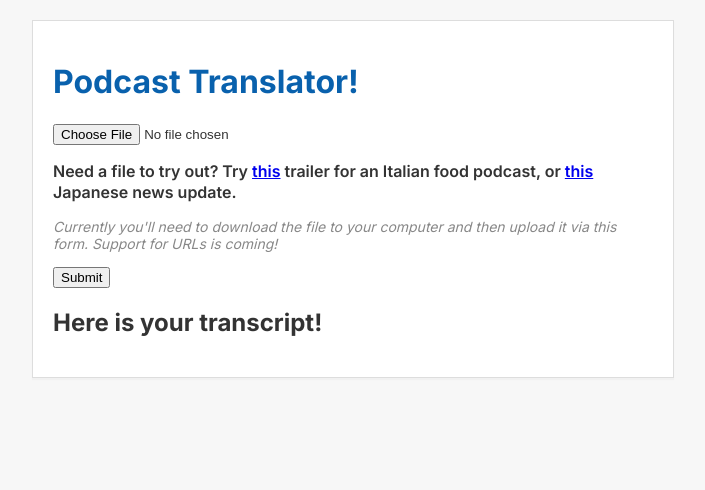
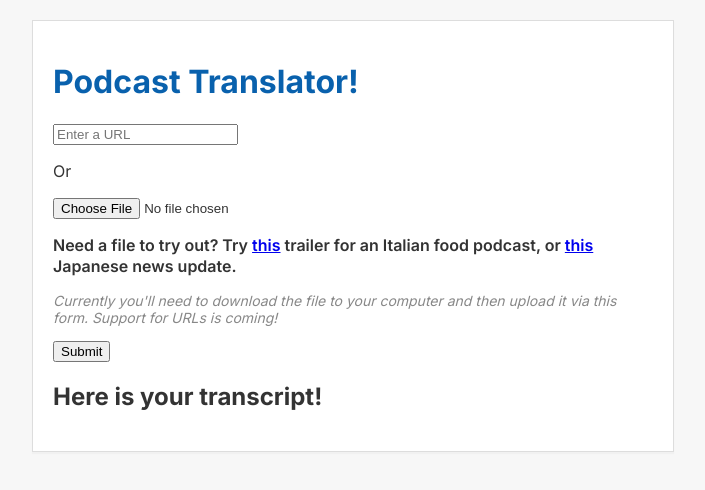
Before and after one commit to melkes/capstone-proposal, a React (Create React App) app: page / in a window 1280 px wide. Shown: the top 490 px of the page, without its empty margins (287-992 px from the left). Built offline with nearby package versions, Linux system fonts and the light colour scheme.

Commit message:
Add Url input

```diff
--- a/src/components/PodcastForm.js
+++ b/src/components/PodcastForm.js
@@ -5,12 +5,29 @@ function PodcastForm(props) {
   const [podcastData, setPodcastData] = useState(""); // initialize state
   const [podcastUrl, setPodcastUrl] = useState(""); // initialize state for url input
 
-  console.log('PodcastForm state', { podcastData });
-
   const handleSubmit = (event) => {
     event.preventDefault();
 
-
+ // Check if podcastUrl is not empty, use URL instead of uploaded file
+  if (podcastUrl) {
+    console.log(`Submitting URL: ${podcastUrl}`);
+    fetch('https://api.openai.com/v1/audio/translations', {
+      method: 'POST',
+      body: JSON.stringify({url: podcastUrl, model: 'whisper-1'}), // send URL
+      headers: {
+        'Content-Type': 'application/json',
+        'Authorization': `Bearer ${process.env.REACT_APP_OPENAI_API_KEY}`,
+      }
+    })
+    .then(response => response.json())
+    .then(data => {
+      console.log('Server response:', data);
+      const transcript = data.text;
+      props.handleSetTranscript(transcript);
+    })
+    .catch((error) => console.error('Error:', error));
+  } else if (podcastData) {
+    console.log(`Submitting File: ${podcastData.name}`);
     let formData = new FormData();  // Create a FormData object
     formData.append("file", podcastData); // Add the file to the request
     formData.append("model", "whisper-1"); // Add the model parameter to the request
@@ -29,12 +46,14 @@ function PodcastForm(props) {
       const transcript = data.text;
       // Pass transcript back to parent
       props.handleSetTranscript(transcript);
-
     })
     .then(data => console.log(data))
     .catch((error) => console.error('Error:', error));
+  } else {
+    console.error('No file or URL provided');
+    alert('Please enter a URL or select a file');
   }
-
+}
   const handleChange = (event) => {
     setPodcastData(event.target.files[0]); // update state with file
   }
@@ -42,6 +61,14 @@ function PodcastForm(props) {
   return (
     <div>
       <form onSubmit={handleSubmit} className="podcast-form"> {/* To do: add styles for this */}
+{/* url input */}
+        <input
+          type="text"
+          name="podcastUrl"
+          placeholder="Enter a URL"
+          onChange={(event) => setPodcastUrl(event.target.value)} // update state when URL is entered
+        />
+        <p>Or</p>
         <input
           type="file"
           name="podcastData"
@@ -54,25 +81,6 @@ function PodcastForm(props) {
           </p>
           <p class="secondary-text">Currently you'll need to download the file to your computer and then upload it via this form. Support for URLs is coming!</p>
           </div>
-          {/* <p>Choose the language you'd like to translate into:</p>
-        <select
-          name="language"
-          value={language} // set value
-          onChange={handleLanguageChange} // update state when changed
-        >
-          <option value="en">English</option>
-          <option value="es">Spanish</option>
-          <option value="fr">French</option>
-          <option value="de">German</option>
-          <option value="it">Italian</option>
-          <option value="pt">Portuguese</option>
-          <option value="zh">Chinese</option>
-          <option value="ja">Japanese</option>
-          <option value="ko">Korean</option>
-          <option value="ar">Arabic</option>
-          <option value="ru">Russian</option>
-          <option value="hi">Hindi</option>
-        </select> */}
         <input type="submit" value="Submit" />
       </form>
     </div>
```
